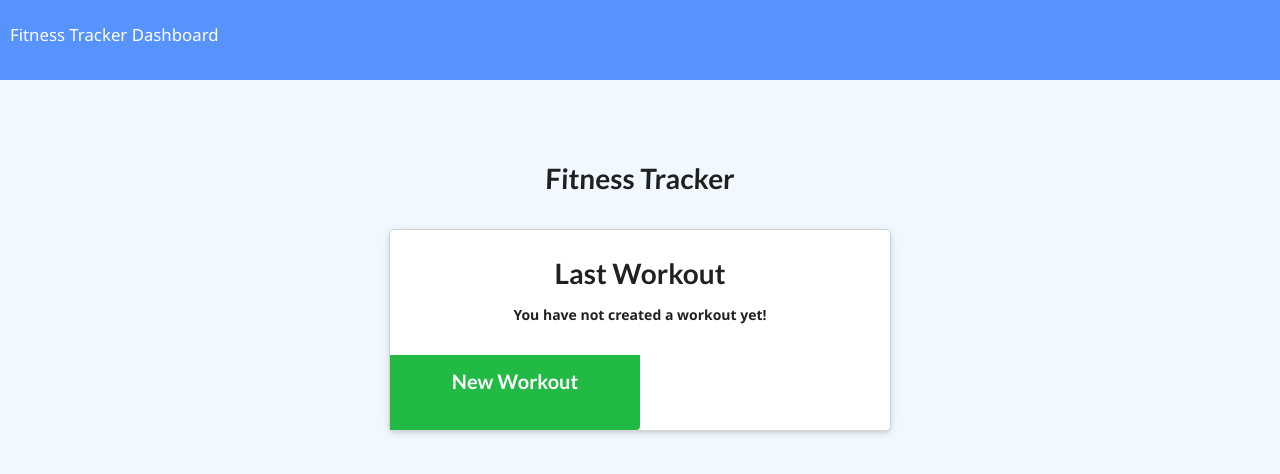
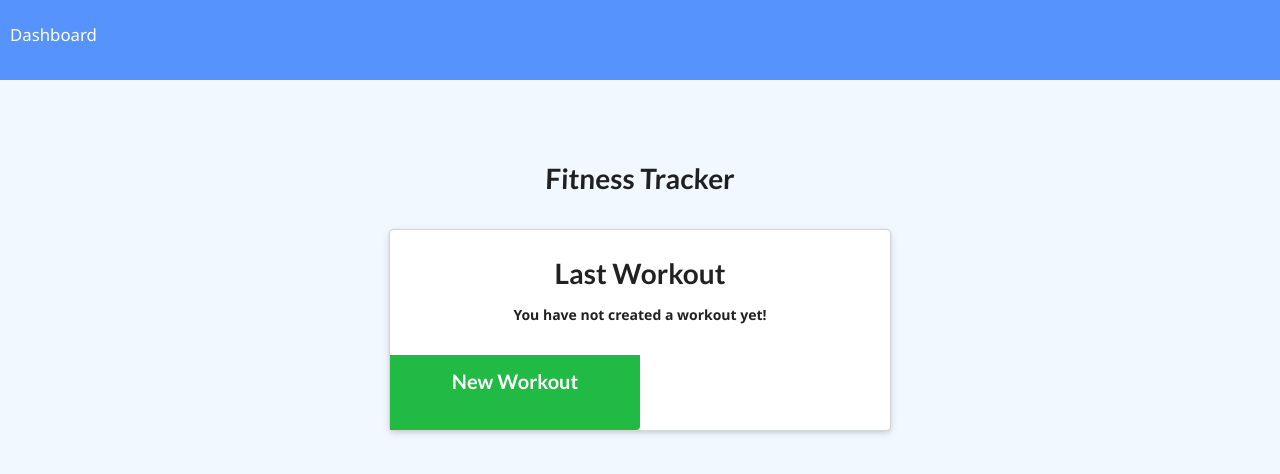
Before and after one commit to JoeDodgson/Workout-Tracker, a website: page public/index.html in a window 1280 px wide. Drawn offline with nearby package versions, Linux system fonts and the light colour scheme; no server answers.

Commit message:
Removed fitness nav from exercise page

```diff
--- a/public/index.html
+++ b/public/index.html
@@ -12,7 +12,6 @@
 
 <body>
   <nav>
-    <a href="/">Fitness Tracker</a>
     <a href="/stats">Dashboard</a>
   </nav>
   <div class="wrapper workout">
```
